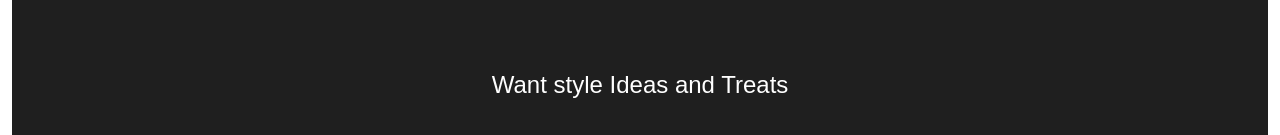
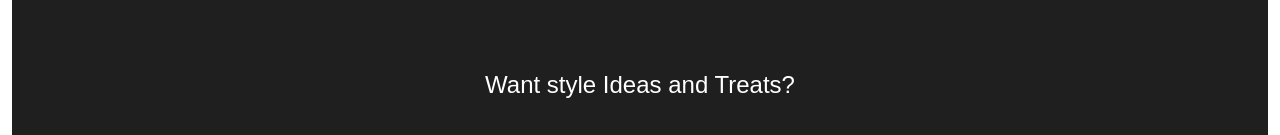
Before and after one commit to Subhasish035/Shopper, a website: page public/myshopper.html in a window 1280 px wide. Shown: the part 2655-2790 px from the top of the page. Drawn offline with nearby package versions, Linux system fonts and the light colour scheme.

Commit message:
Update myshopper.html

```diff
--- a/public/myshopper.html
+++ b/public/myshopper.html
@@ -734,7 +734,7 @@
 
     <section class="footer_section">
         <div class="email_section">
-            <h2 class="title">Want style Ideas and Treats</h2>
+            <h2 class="title">Want style Ideas and Treats?</h2>
             <div class="newsletter">
                 <input type="email" name="email" id="email" placeholder="Enter Email*">
                 <button class="btn newsletter_btn" type="submit">Subscribe</button>
```
